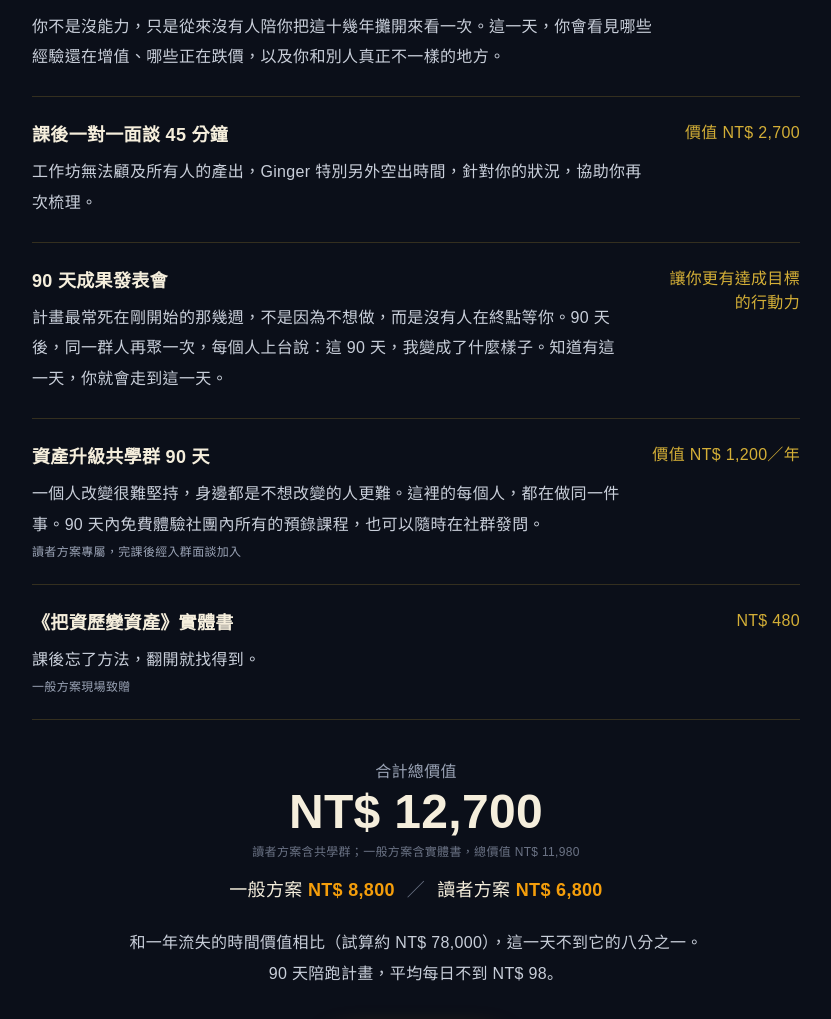
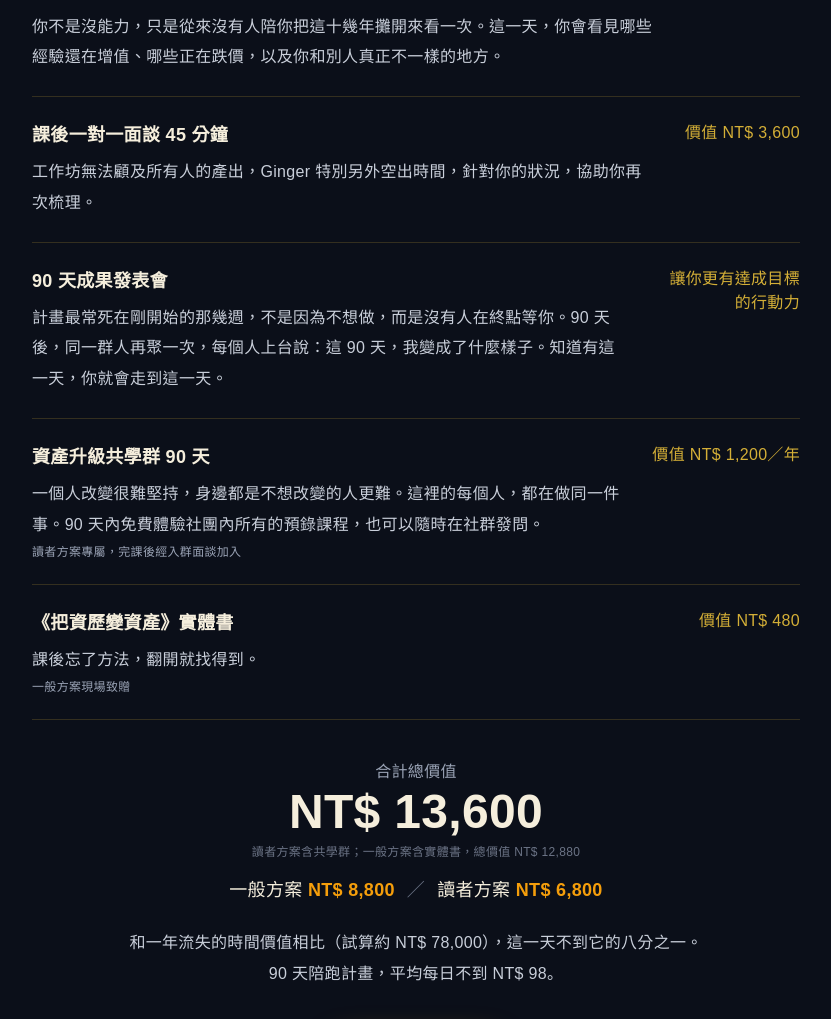
Before and after one commit to gingerlin0919-tech/workshop-site, a plain HTML site: page index.html in a window 1280 px wide. Shown: the part 6521-7540 px from the top of the page, without its empty margins (224-1055 px from the left). Drawn offline with nearby package versions, Linux system fonts and the light colour scheme.

Commit message:
一對一價值改回 NT$3,600，重算總價值

```diff
--- a/index.html
+++ b/index.html
@@ -443,7 +443,7 @@
         </li>
         <li class="py-6 grid sm:grid-cols-[1fr_auto] gap-x-8 gap-y-2">
           <h3 class="font-bold text-lg text-[#F5EEDC]">課後一對一面談 45 分鐘</h3>
-          <p class="sm:row-span-2 sm:text-right text-[#D4AF37] tabnum whitespace-nowrap">價值 NT$ 2,700</p>
+          <p class="sm:row-span-2 sm:text-right text-[#D4AF37] tabnum whitespace-nowrap">價值 NT$ 3,600</p>
           <p class="text-[#C9CFDA] leading-[1.9]">工作坊無法顧及所有人的產出，Ginger 特別另外空出時間，針對你的狀況，協助你再次梳理。</p>
         </li>
         <li class="py-6 grid sm:grid-cols-[1fr_auto] gap-x-8 gap-y-2">
@@ -458,14 +458,14 @@
         </li>
         <li class="py-6 grid sm:grid-cols-[1fr_auto] gap-x-8 gap-y-2">
           <h3 class="font-bold text-lg text-[#F5EEDC]">《把資歷變資產》實體書</h3>
-          <p class="sm:row-span-2 sm:text-right text-[#D4AF37] tabnum whitespace-nowrap">NT$ 480</p>
+          <p class="sm:row-span-2 sm:text-right text-[#D4AF37] tabnum whitespace-nowrap">價值 NT$ 480</p>
           <p class="text-[#C9CFDA] leading-[1.9]">課後忘了方法，翻開就找得到。<span class="block mt-1 text-xs text-[#9AA3B5]">一般方案現場致贈</span></p>
         </li>
       </ul>
       <div class="mt-10 text-center">
         <p class="text-[#9AA3B5]">合計總價值</p>
-        <p class="mt-1 num font-bold text-4xl sm:text-5xl text-[#F5EEDC] tabnum">NT$ 12,700</p>
-        <p class="mt-2 text-xs text-[#6B7385] tabnum">讀者方案含共學群；一般方案含實體書，總價值 NT$ 11,980</p>
+        <p class="mt-1 num font-bold text-4xl sm:text-5xl text-[#F5EEDC] tabnum">NT$ 13,600</p>
+        <p class="mt-2 text-xs text-[#6B7385] tabnum">讀者方案含共學群；一般方案含實體書，總價值 NT$ 12,880</p>
         <p class="mt-4 text-lg"><span class="inline-block whitespace-nowrap">一般方案 <strong class="text-[#F59E0B] tabnum">NT$ 8,800</strong></span><span class="mx-3 text-[#6B7385]">／</span><span class="inline-block whitespace-nowrap">讀者方案 <strong class="text-[#F59E0B] tabnum">NT$ 6,800</strong></span></p>
         <p class="mt-6 text-[#C9CFDA] leading-[1.9] max-w-xl mx-auto"><span class="inline-block whitespace-nowrap">和一年流失的時間價值相比</span><span class="inline-block whitespace-nowrap">（試算約 NT$ 78,000），</span><span class="inline-block whitespace-nowrap">這一天不到它的八分之一。</span><br><span class="inline-block whitespace-nowrap">90 天陪跑計畫，</span><span class="inline-block whitespace-nowrap">平均每日不到 NT$ 98。</span></p>
         <a href="#plans" class="btn-gold mt-8 rounded-full px-7 py-4 inline-flex items-center justify-center gap-2">查看報名方案 <i data-lucide="arrow-right" class="w-5 h-5"></i></a>
```
